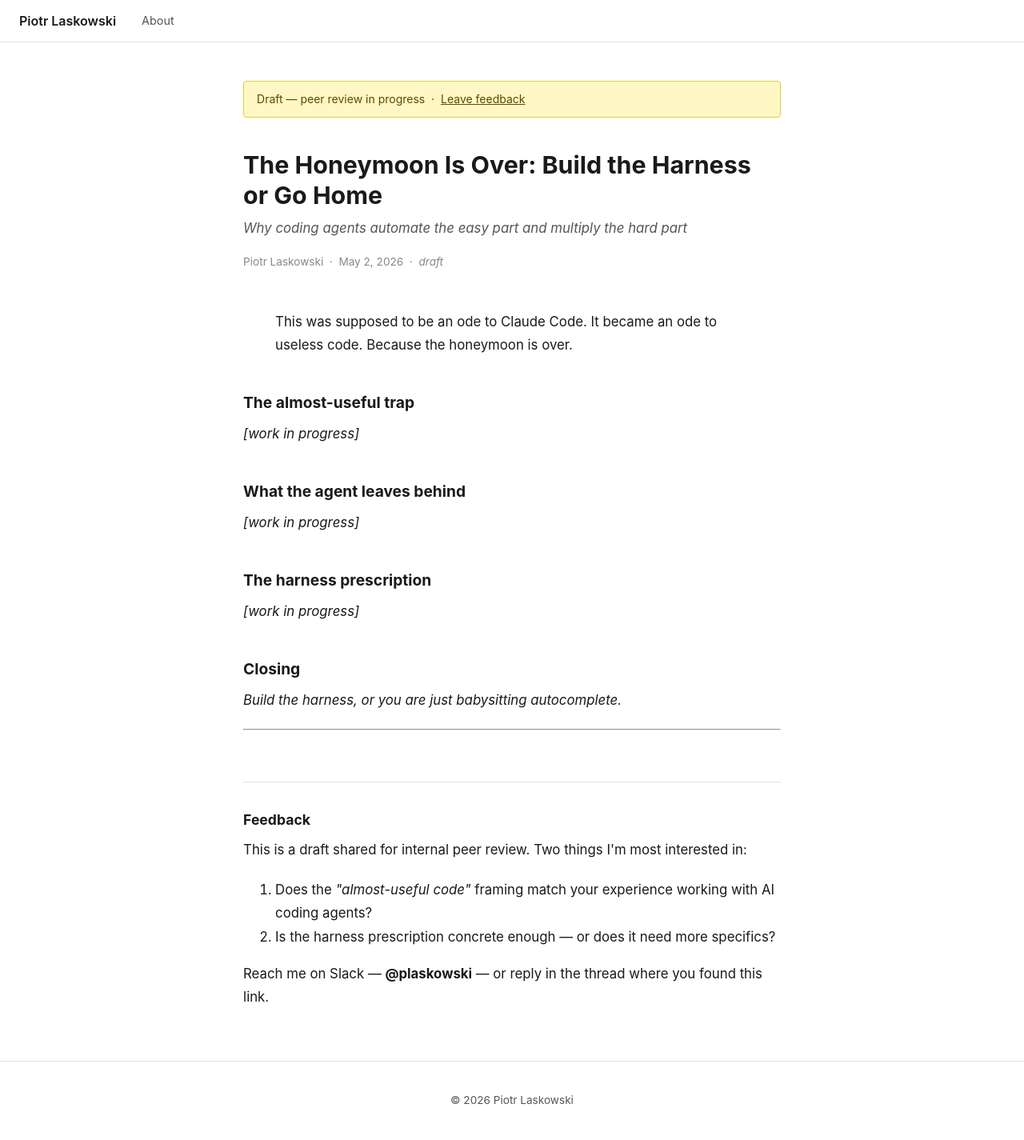
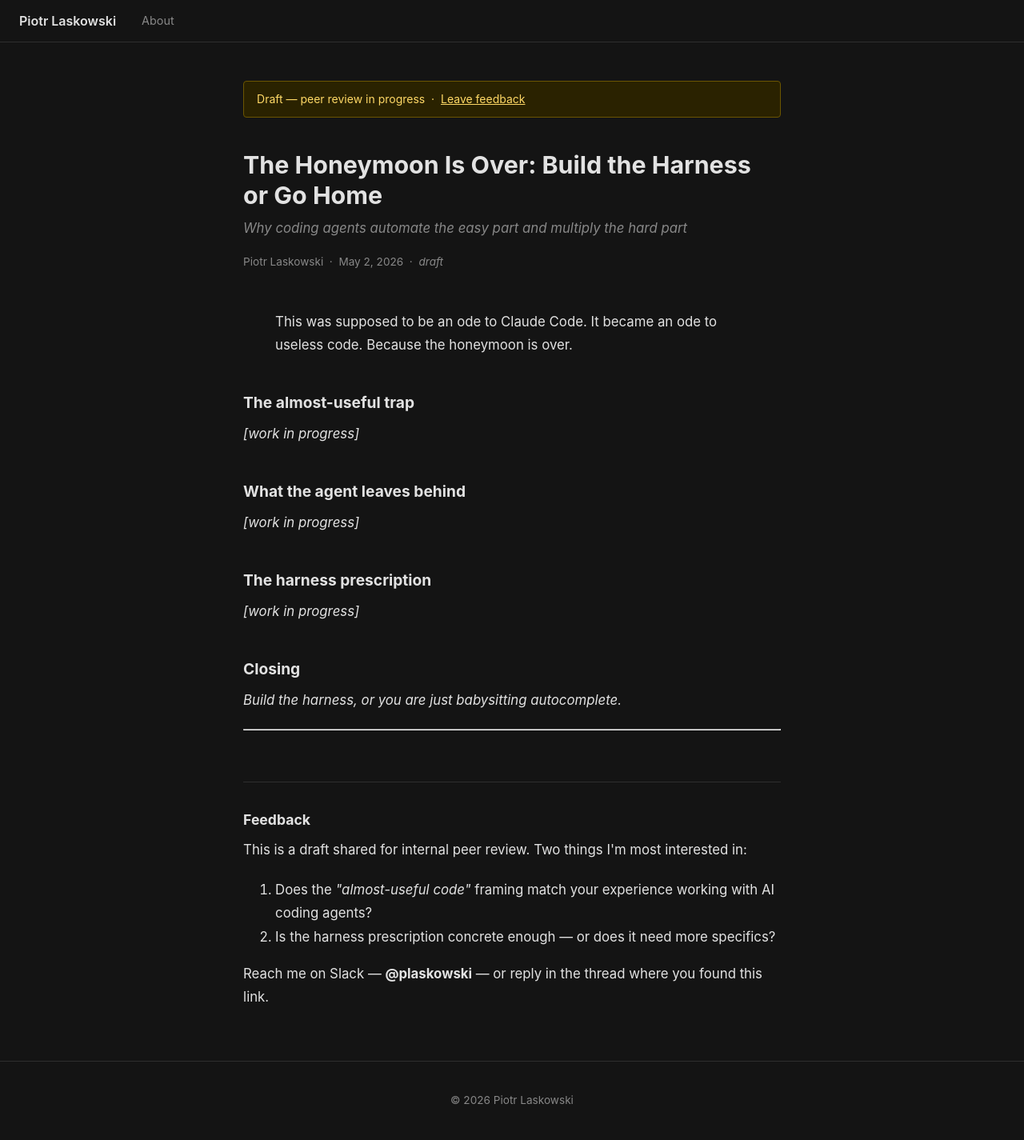
Before and after one commit to plaskowski/plaskowski.github.io, a Jekyll site: the page built from essays/build-the-harness-or-go-home.md, in a window 1280 px wide. Shown: the whole page at 80% size. Built offline with Jekyll 4.4.1, drawn with Linux system fonts in a browser that asks for light colours.

Commit message:
feat: dark theme across all pages and layouts
Co-authored-by: Cursor <cursoragent@cursor.com>

```diff
--- a/_layouts/default.html
+++ b/_layouts/default.html
@@ -9,11 +9,12 @@
     *, *::before, *::after { box-sizing: border-box; }
 
     :root {
-      --text:       #1a1a1a;
-      --muted:      #555;
-      --border:     #e0e0e0;
-      --bg:         #fff;
-      --accent:     #0057b8;
+      --text:       #e2e2e2;
+      --muted:      #888;
+      --border:     #2e2e2e;
+      --bg:         #141414;
+      --surface:    #1e1e1e;
+      --accent:     #6ea8fe;
       --max-width:  68ch;
     }
 
--- a/_layouts/essay.html
+++ b/_layouts/essay.html
@@ -9,15 +9,15 @@ layout: default
 
 <style>
   .draft-banner {
-    background: #fff8c5;
-    border: 1px solid #e6c84a;
+    background: #2a2200;
+    border: 1px solid #6b5500;
     border-radius: 4px;
     padding: 0.6rem 1rem;
     font-size: 0.875rem;
     margin-bottom: 2.5rem;
-    color: #5a4a00;
+    color: #ffd966;
   }
-  .draft-banner a { color: #5a4a00; text-decoration: underline; }
+  .draft-banner a { color: #ffd966; text-decoration: underline; }
 
   .essay-header { margin-bottom: 3rem; }
   .essay-header h1 {
@@ -27,13 +27,13 @@ layout: default
   }
   .essay-subtitle {
     font-size: 1.05rem;
-    color: #555;
+    color: var(--muted);
     margin: 0 0 1rem;
     font-style: italic;
   }
   .essay-meta {
     font-size: 0.85rem;
-    color: #888;
+    color: var(--muted);
   }
 
   .essay-body h2 {
@@ -44,17 +44,17 @@ layout: default
   .essay-body p { margin: 0 0 1.25rem; }
 
   .placeholder {
-    background: #f5f5f5;
-    border-left: 3px solid #ccc;
+    background: var(--surface);
+    border-left: 3px solid var(--border);
     padding: 0.75rem 1rem;
-    color: #888;
+    color: var(--muted);
     font-style: italic;
     border-radius: 0 4px 4px 0;
     margin: 1rem 0 1.5rem;
   }
 
   .feedback-section {
-    border-top: 1px solid #e0e0e0;
+    border-top: 1px solid var(--border);
     margin-top: 4rem;
     padding-top: 2rem;
   }
```
Also changed, not shown: index.md (+8 -7 lines).
